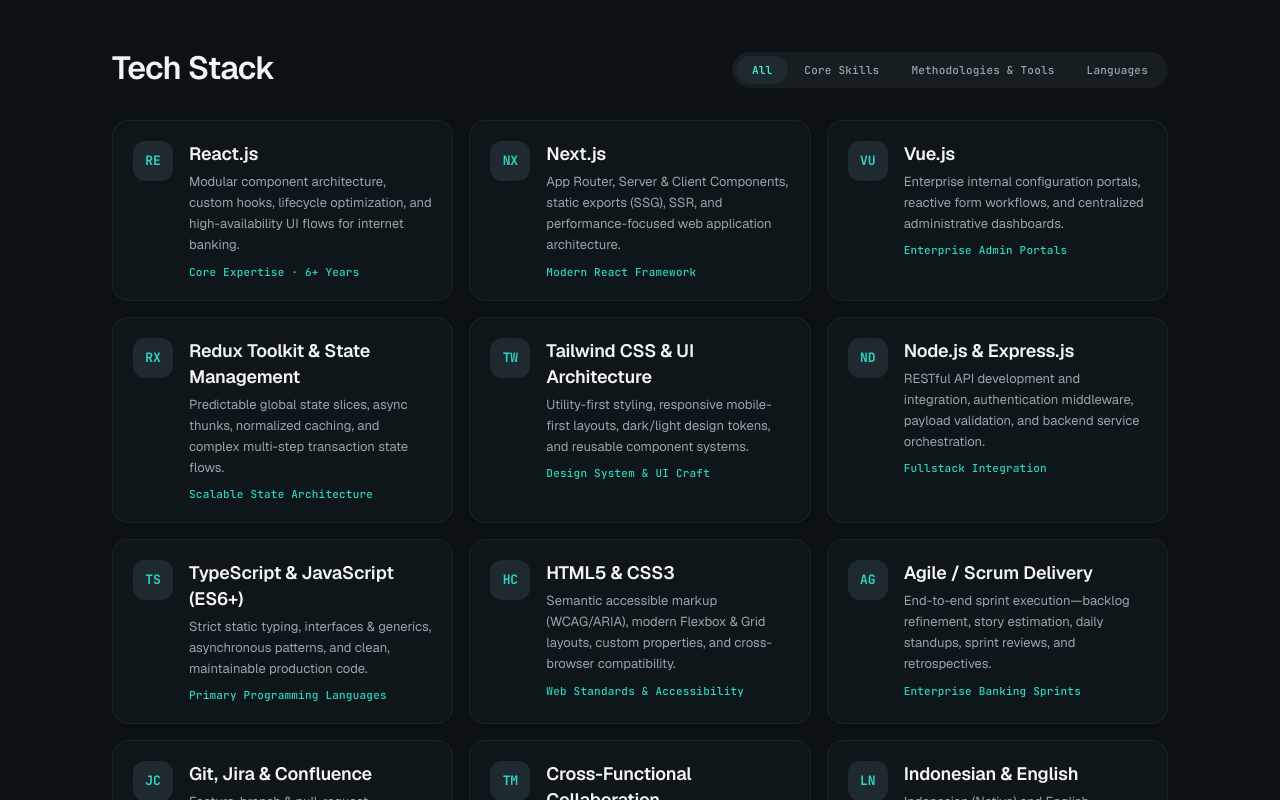
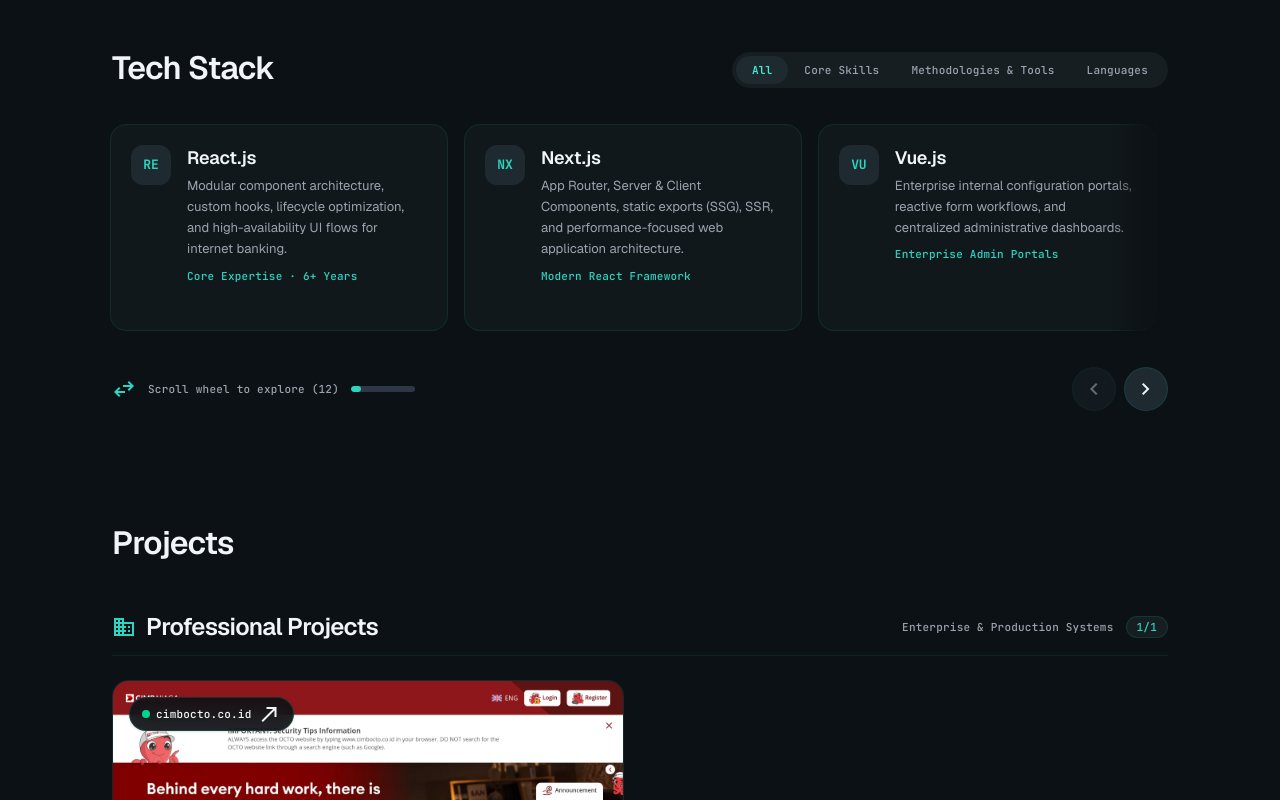
Before and after one commit to rudyfebrianthomas/rudyfebrianthomas.github.io, a Next.js app: page / in a window 1280 px wide. Shown: the part 1820-2620 px from the top of the page. Built offline with nearby package versions, Linux system fonts and the light colour scheme.

Commit message:
feat: convert tech stack into horizontal wheel-scrollable carousel

```diff
--- a/src/components/sections/TechStack.tsx
+++ b/src/components/sections/TechStack.tsx
@@ -1,15 +1,84 @@
 "use client";
 
-import { useState } from "react";
+import { useEffect, useRef, useState } from "react";
+import { Icon } from "@/components/ui/Icon";
 import { Section } from "@/components/ui/Section";
 import { SectionHeading } from "@/components/ui/SectionHeading";
 import { techFilters, techItems, type TechCategory } from "@/lib/data";
 
 export function TechStack() {
   const [filter, setFilter] = useState<"all" | TechCategory>("all");
+  const [scrollState, setScrollState] = useState({
+    canLeft: false,
+    canRight: false,
+    progress: 0,
+  });
+  const listRef = useRef<HTMLUListElement>(null);
+
   const visible = techItems.filter(
     (item) => filter === "all" || item.category === filter,
   );
+  const isScrollable = scrollState.canLeft || scrollState.canRight;
+
+  const readScrollState = (el: HTMLUListElement) => {
+    const maxScroll = Math.max(el.scrollWidth - el.clientWidth, 0);
+    return {
+      canLeft: el.scrollLeft > 4,
+      canRight: el.scrollLeft < maxScroll - 4,
+      progress: maxScroll > 0 ? Math.min(el.scrollLeft / maxScroll, 1) : 1,
+    };
+  };
+
+  useEffect(() => {
+    const el = listRef.current;
+    if (!el) return;
+
+    const sync = () => setScrollState(readScrollState(el));
+    const observer = new ResizeObserver(sync);
+    observer.observe(el);
+
+    const onWheel = (e: WheelEvent) => {
+      if (Math.abs(e.deltaY) <= Math.abs(e.deltaX)) return;
+      const maxScroll = el.scrollWidth - el.clientWidth;
+      if (maxScroll <= 1) return;
+
+      const step =
+        e.deltaMode === 1
+          ? e.deltaY * 20
+          : e.deltaMode === 2
+            ? e.deltaY * el.clientWidth
+            : e.deltaY;
+      const scrollingRight = step > 0 && el.scrollLeft < maxScroll - 1;
+      const scrollingLeft = step < 0 && el.scrollLeft > 1;
+      if (!scrollingRight && !scrollingLeft) return;
+
+      e.preventDefault();
+      e.stopPropagation();
+      el.scrollLeft += step;
+    };
+
+    el.addEventListener("wheel", onWheel, { passive: false });
+    return () => {
+      observer.disconnect();
+      el.removeEventListener("wheel", onWheel);
+    };
+  }, [filter]);
+
+  const handleFilterChange = (id: "all" | TechCategory) => {
+    setFilter(id);
+    if (listRef.current) {
+      listRef.current.scrollLeft = 0;
+    }
+  };
+
+  const scrollByStep = (direction: -1 | 1) => {
+    const el = listRef.current;
+    if (!el) return;
+    el.scrollBy({
+      left: direction * Math.max(el.clientWidth * 0.75, 280),
+      behavior: "smooth",
+    });
+  };
 
   return (
     <Section id="tech-stack" className="gap-8">
@@ -27,7 +96,7 @@ export function TechStack() {
                 key={id}
                 type="button"
                 aria-pressed={active}
-                onClick={() => setFilter(id)}
+                onClick={() => handleFilterChange(id)}
                 className={`min-h-11 rounded-full px-4 py-1.5 font-mono text-label-sm transition-all md:min-h-0 ${
                   active
                     ? "bg-surface-container-high font-semibold text-primary dark:text-teal-300"
@@ -41,11 +110,18 @@ export function TechStack() {
         </div>
       </div>
 
-      <ul className="grid grid-cols-1 gap-4 sm:grid-cols-2 lg:grid-cols-3">
+      <div className="relative">
+        <ul
+          ref={listRef}
+          tabIndex={isScrollable ? 0 : undefined}
+          aria-label="Tech stack carousel"
+          onScroll={(e) => setScrollState(readScrollState(e.currentTarget))}
+          className="-mx-0.5 flex snap-x snap-proximity gap-4 overflow-x-auto overscroll-x-contain rounded-2xl px-0.5 py-1 [scrollbar-width:none] [-ms-overflow-style:none] [&::-webkit-scrollbar]:hidden focus-visible:outline-2 focus-visible:outline-offset-4 focus-visible:outline-primary"
+        >
           {visible.map((item) => (
             <li
               key={item.name}
-            className="flex items-start gap-4 rounded-2xl border border-teal-500/10 bg-surface-container-low/80 p-5 shadow-sm backdrop-blur-md transition-all hover:bg-surface-container"
+              className="flex w-[84%] shrink-0 snap-start items-start gap-4 rounded-2xl border border-teal-500/12 bg-surface-container-low p-5 transition-[transform,border-color,background-color] duration-200 ease-out hover:-translate-y-0.5 hover:border-teal-500/30 hover:bg-surface-container sm:w-[47%] lg:w-[32%]"
             >
               <div
                 aria-hidden="true"
@@ -67,6 +143,64 @@ export function TechStack() {
             </li>
           ))}
         </ul>
+
+        {scrollState.canLeft && (
+          <div
+            aria-hidden="true"
+            className="pointer-events-none absolute inset-y-0 left-0 w-10 bg-linear-to-r from-background/85 to-transparent"
+          />
+        )}
+        {scrollState.canRight && (
+          <div
+            aria-hidden="true"
+            className="pointer-events-none absolute inset-y-0 right-0 w-14 bg-linear-to-l from-background via-background/70 to-transparent"
+          />
+        )}
+      </div>
+
+      {isScrollable && (
+        <div className="flex flex-wrap items-center justify-between gap-4">
+          <div className="flex items-center gap-3 font-mono text-label-sm text-on-surface-variant">
+            <Icon name="swap_horiz" className="text-[16px] text-primary" />
+            <span>Scroll wheel to explore ({visible.length})</span>
+            <span
+              aria-hidden="true"
+              className="h-1.5 w-16 overflow-hidden rounded-full bg-surface-container-highest"
+            >
+              <span
+                className="block h-full rounded-full bg-primary transition-[width] duration-150 ease-out"
+                style={{
+                  width: `${Math.max(
+                    Math.round(scrollState.progress * 100),
+                    16,
+                  )}%`,
+                }}
+              />
+            </span>
+          </div>
+
+          <div className="flex items-center gap-2">
+            <button
+              type="button"
+              aria-label="Scroll tech stack left"
+              disabled={!scrollState.canLeft}
+              onClick={() => scrollByStep(-1)}
+              className="flex h-11 w-11 items-center justify-center rounded-full border border-teal-500/15 bg-surface-container-high text-on-surface transition-colors hover:border-teal-500/35 hover:text-primary disabled:pointer-events-none disabled:opacity-40"
+            >
+              <Icon name="chevron_left" className="text-[20px]" />
+            </button>
+            <button
+              type="button"
+              aria-label="Scroll tech stack right"
+              disabled={!scrollState.canRight}
+              onClick={() => scrollByStep(1)}
+              className="flex h-11 w-11 items-center justify-center rounded-full border border-teal-500/15 bg-surface-container-high text-on-surface transition-colors hover:border-teal-500/35 hover:text-primary disabled:pointer-events-none disabled:opacity-40"
+            >
+              <Icon name="chevron_right" className="text-[20px]" />
+            </button>
+          </div>
+        </div>
+      )}
     </Section>
   );
 }
```
Lines whose indentation alone changed are shown as unchanged.
